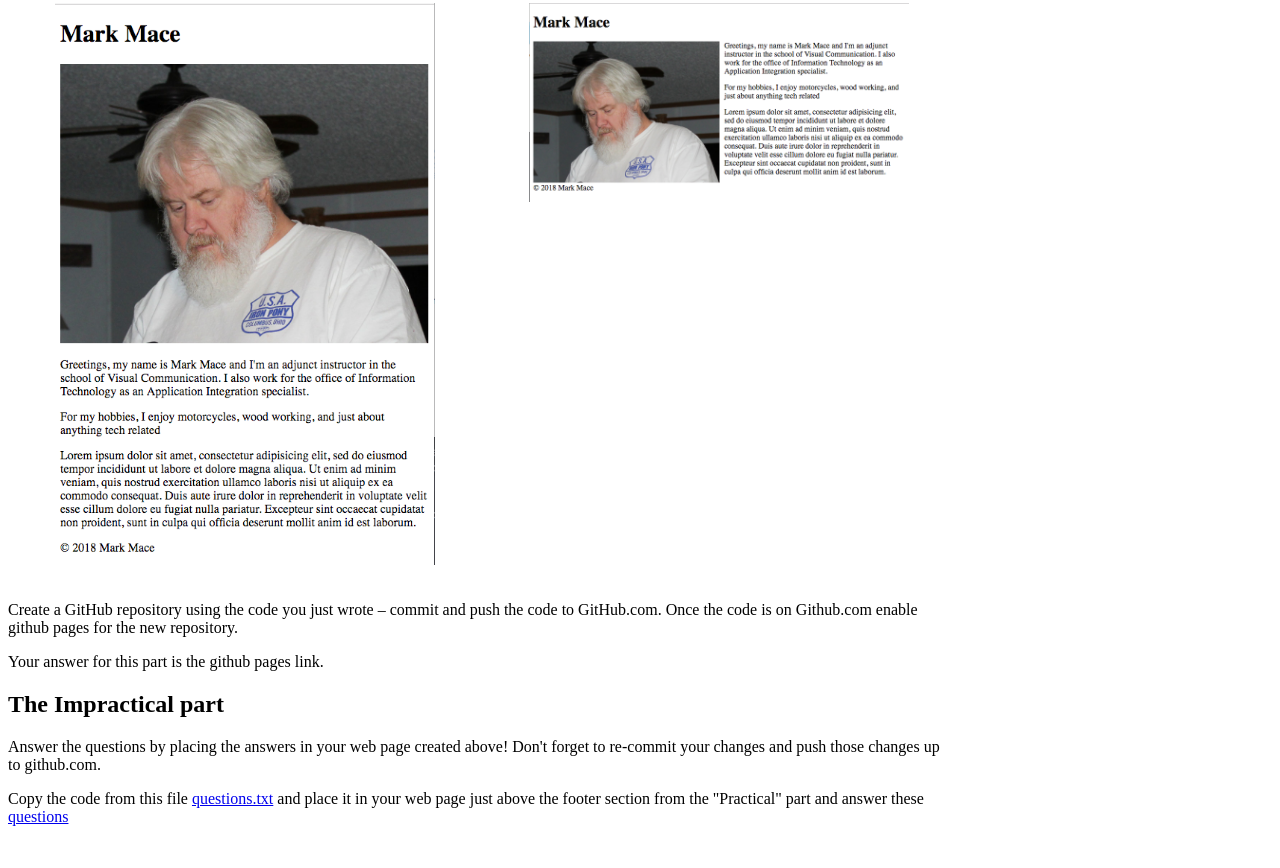
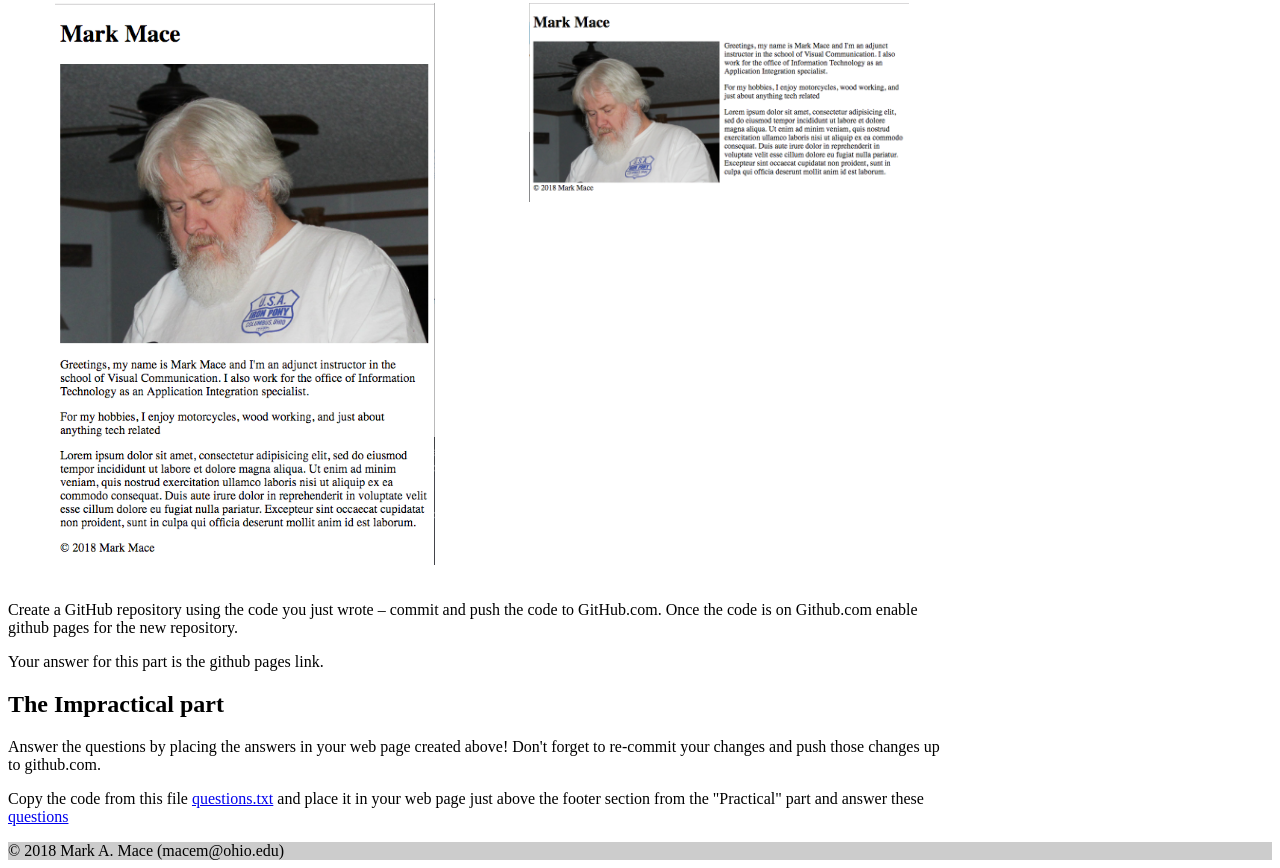
Before and after one commit to vico2162/vico2162.github.io, a plain HTML site: page practical.html in a window 1280 px wide. Shown: the part 549-1417 px from the top of the page. Drawn offline with Linux system fonts and the light colour scheme.

Commit message:
added footer

```diff
--- a/practical.html
+++ b/practical.html
@@ -67,5 +67,8 @@
   </ul>
 </aside>
 </div>
+<footer>
+  &copy; 2018 Mark A. Mace (macem@ohio.edu)
+</footer>
 </body>
 </html>
```
